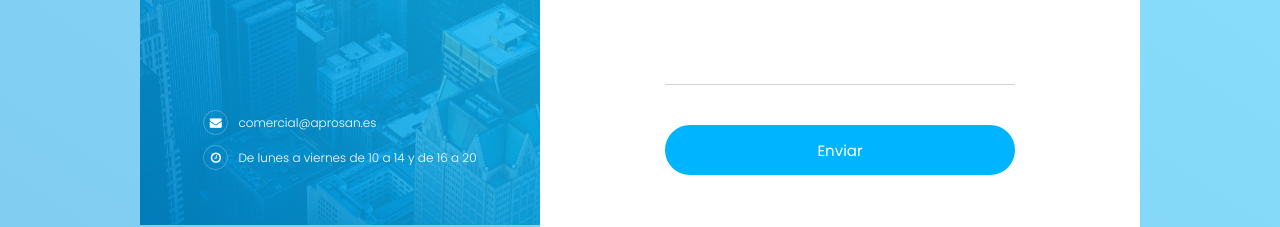
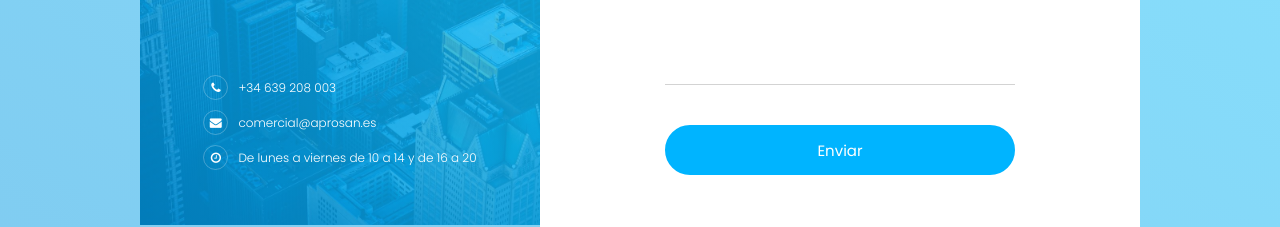
Before and after one commit to SauloPM/aprosan-angular, an Angular app: page / in a window 1280 px wide. Shown: the part 7589-7816 px from the top of the page. Built offline with nearby package versions, Linux system fonts and the light colour scheme.

Commit message:
[ Contacto ] » Número de teléfono añadido

```diff
--- a/src/app/components/contacto/contacto.component.html
+++ b/src/app/components/contacto/contacto.component.html
@@ -4,6 +4,10 @@
     <div class="columna">
       <h3>Contacto</h3>
       <ul class="datos-contacto">
+        <li class="dato">
+          <i class="icono fa fa-phone" aria-hidden="true"></i>
+          <span>+34 639 208 003</span>
+        </li>
         <li class="dato">
           <i class="icono fa fa-envelope" aria-hidden="true"></i>
           <span>comercial@aprosan.es</span>
```
